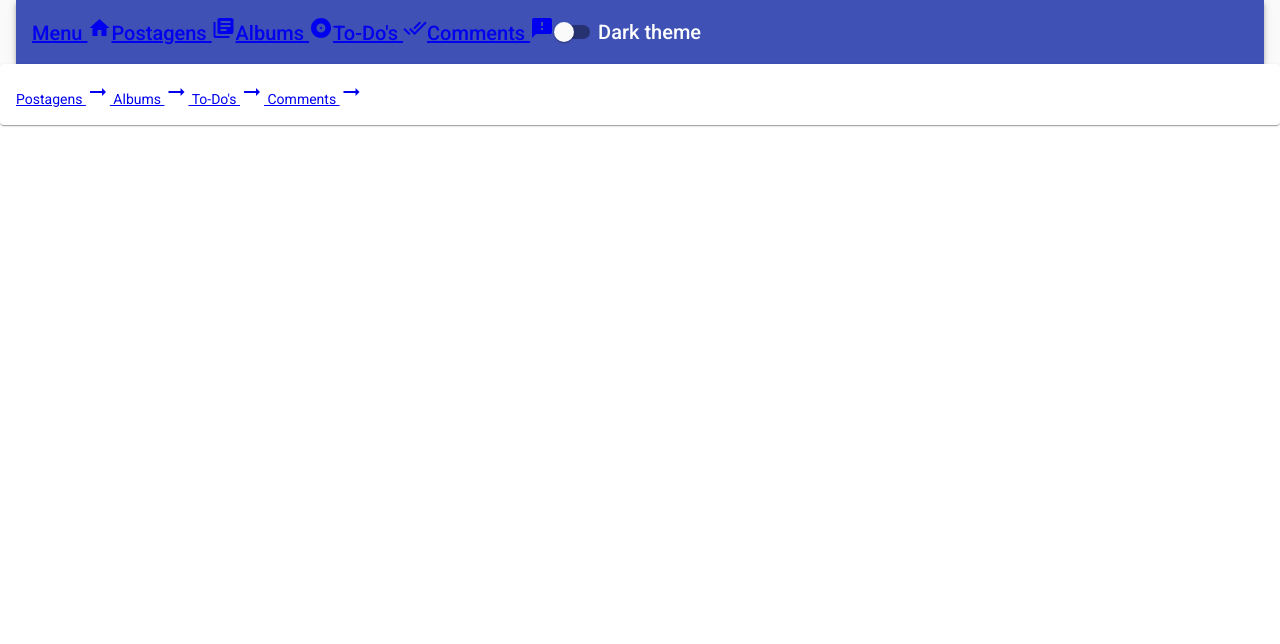
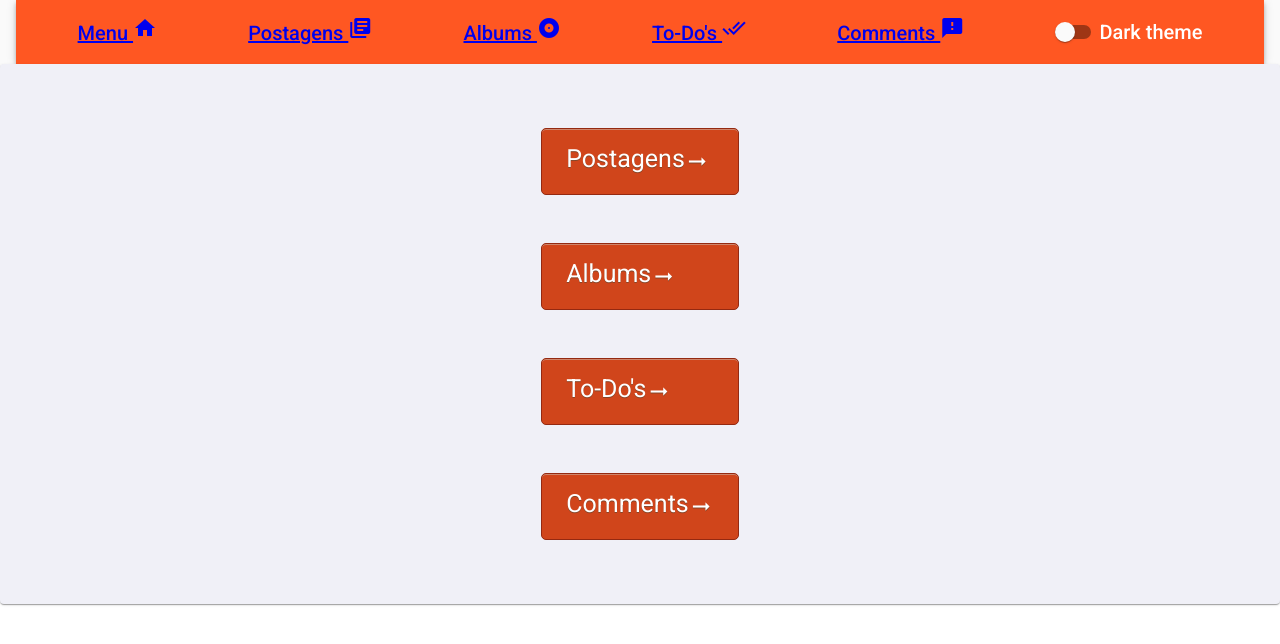
Before and after one commit to heitor582/PadawanTesteAngular, an Angular app: page / in a window 1280 px wide. Shown: the top 644 px of the page. Built offline with nearby package versions, Linux system fonts and the light colour scheme.

Commit message:
fazendo css

```diff
--- a/src/app/core/template/header/header.component.scss
+++ b/src/app/core/template/header/header.component.scss
@@ -0,0 +1,6 @@
+::ng-deep .mat-toolbar-row , .mat-toolbar-single-row {
+  display: flex;
+  justify-content: space-around;
+  text-decoration: none;
+  padding: 0px;
+}
--- a/src/app/pages/albums/albums.component.scss
+++ b/src/app/pages/albums/albums.component.scss
@@ -0,0 +1,3 @@
+th.mat-header-cell, td.mat-cell, td.mat-footer-cell {
+  padding: 1rem;
+}
--- a/src/app/pages/comments/comments.component.html
+++ b/src/app/pages/comments/comments.component.html
@@ -7,7 +7,7 @@
 
     <div class=containerID>
     <ng-container matColumnDef="ID">
-      <th mat-header-cell *matHeaderCellDef> ID </th>
+      <th mat-header-cell *matHeaderCellDef class="teste"> ID </th>
       <td mat-cell *matCellDef="let element"> {{element.id}}</td>
     </ng-container>
     </div>
--- a/src/app/pages/comments/comments.component.scss
+++ b/src/app/pages/comments/comments.component.scss
@@ -1,4 +1,3 @@
-.containerID {
-  display: flex;
-  padding: 2rem 0;
+th.mat-header-cell, td.mat-cell, td.mat-footer-cell {
+  padding: 1rem;
 }
--- a/src/app/pages/home/home.component.html
+++ b/src/app/pages/home/home.component.html
@@ -1,5 +1,6 @@
-<mat-card>
-  <span>
+<mat-card class="matcard">
+  <div id="container">
+  <span class="posts" color="primary">
     <a routerLink="/postagens">
       Postagens <i class="material-icons">arrow_right_alt</i>
     </a>
@@ -20,5 +21,7 @@
     <a routerLink="/comments">
       Comments <i class="material-icons">arrow_right_alt</i>
     </a>
+
   </span>
+  </div>
 </mat-card>
--- a/src/app/pages/home/home.component.scss
+++ b/src/app/pages/home/home.component.scss
@@ -0,0 +1,49 @@
+::ng-deep.theme-light .mat-card {
+  background: #F0F0F7;
+  display: flex;
+  justify-content: center;
+  padding: 1rem;
+}
+
+.matcard {
+  height: 100%;
+}
+
+::ng-deep.theme-dark .mat-card {
+  background: #F0F0F7;
+  height: 100%;
+  display: flex;
+  justify-content: center;
+  padding: 1rem;
+}
+
+.mat-card {
+  background: #f0f0f7;
+  height: 100%;
+}
+
+#container  a  {
+  box-shadow:inset 0px 1px 0px 0px #cf866c;
+	background: deep-orange;
+	background-color:#d0451b;
+	border-radius:5px;
+	border: 1px solid #942911;
+	display: flex;
+	cursor:pointer;
+	color:#ffffff;
+	font-size: 25px;
+	padding:20px 24px;
+	text-decoration:none;
+  text-shadow:0px 1px 0px #854629;
+  margin: 3rem;
+}
+
+#container .posts a {
+  height: 0,5rem;
+
+}
+
+.material-icons {
+font-size: 25px;
+border-radius: 5px;
+}
--- a/src/app/pages/posts/posts.component.scss
+++ b/src/app/pages/posts/posts.component.scss
@@ -0,0 +1,3 @@
+th.mat-header-cell, td.mat-cell, td.mat-footer-cell {
+  padding: 1rem;
+}
--- a/src/app/styles/material-theme.scss
+++ b/src/app/styles/material-theme.scss
@@ -1,6 +1,10 @@
-$dark-theme-primary-palette: mat-palette($mat-indigo);
-$dark-theme-accent-palette: mat-palette($mat-blue-gray, A200, A100, A400);
-$dark-theme-warn-palette: mat-palette($mat-red);
+$dark-theme-primary-palette: mat-palette($mat-yellow);
+$dark-theme-accent-palette: mat-palette($mat-gray);
+$dark-theme-warn-palette: mat-palette($mat-orange);
+
+$light-theme-primary-palette: mat-palette($mat-deep-orange);
+$light-theme-accent-palette: mat-palette($mat-gray);
+$light-theme-warn-palette: mat-palette($mat-green);
 
 $dark-theme: mat-dark-theme(
   $dark-theme-primary-palette,
@@ -9,9 +13,9 @@ $dark-theme: mat-dark-theme(
 );
 
 $light-theme: mat-light-theme(
-  $dark-theme-primary-palette,
-  $dark-theme-accent-palette,
-  $dark-theme-warn-palette
+  $light-theme-primary-palette,
+  $light-theme-accent-palette,
+  $light-theme-warn-palette
 );
 
 .theme-dark {
```
